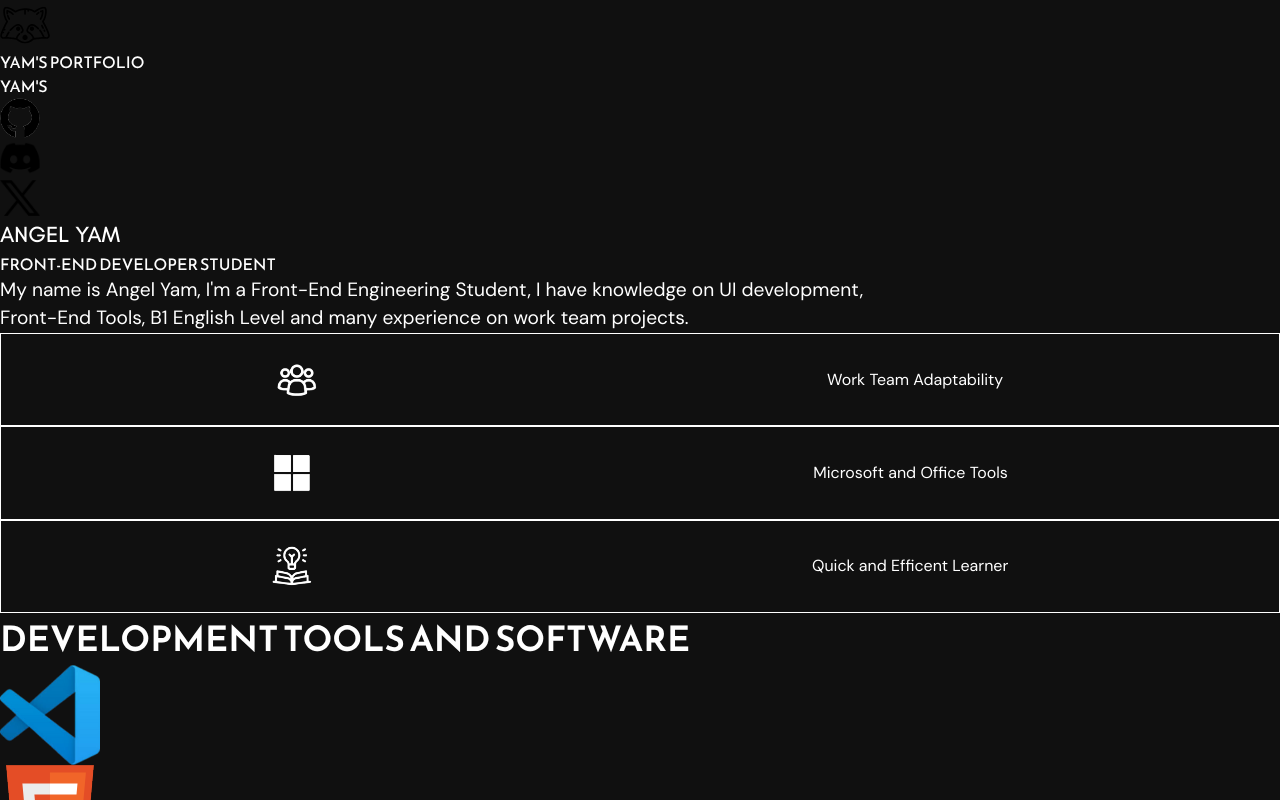
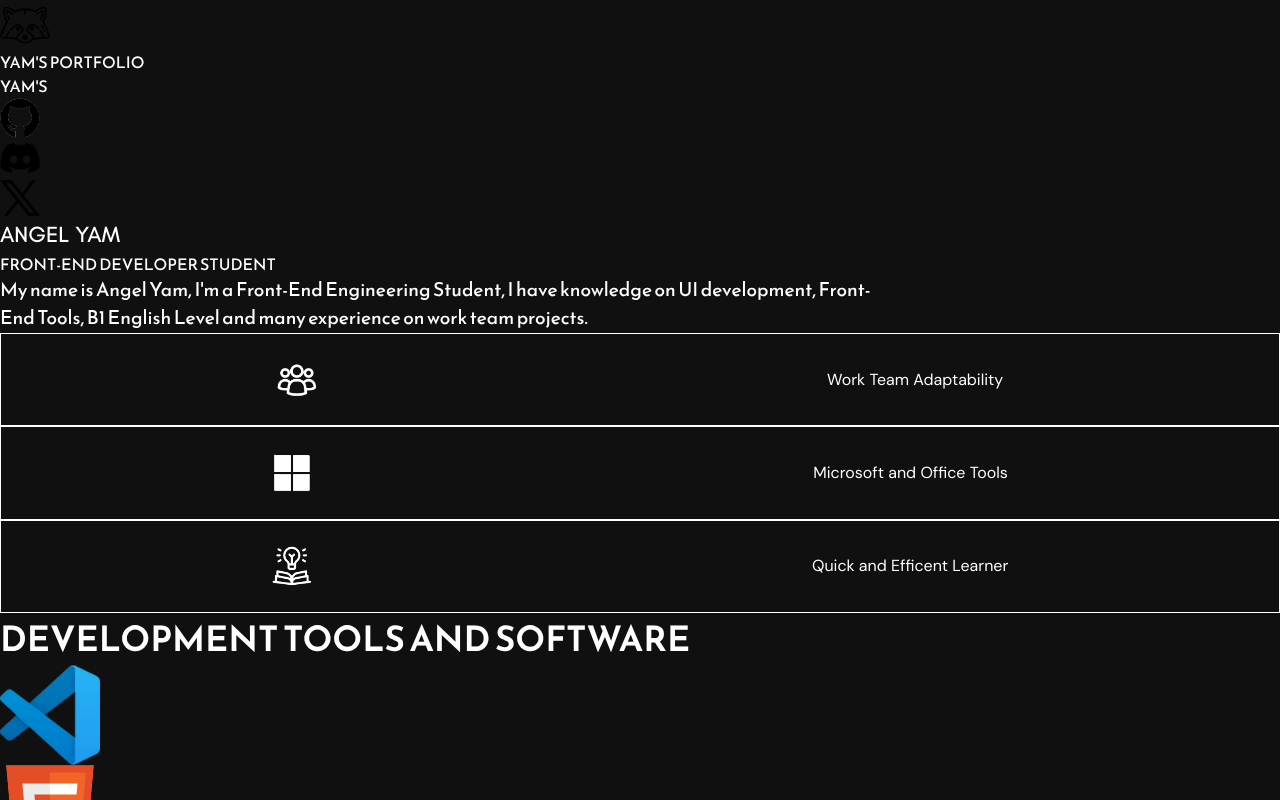
Before and after one commit to Yam3101/portafolio-1, a React (Vite) app: page / in a window 1280 px wide. Shown: the top 800 px of the page. Built offline with nearby package versions, Linux system fonts and the light colour scheme.

Commit message:
changed CSS to Tailwind p3.2

```diff
--- a/src/App.jsx
+++ b/src/App.jsx
@@ -17,7 +17,7 @@ function App() {
         </div>
         <div className='container-info'>
         <div className='bg-blue-600 h-2 back-color-animated mt-2'></div>
-          <div className='text-about-me p-5 text-center'>
+          <div className='text-about-me p-5 text-center font-dm-sans'>
             My name is Angel Yam, I&apos;m a Front-End Engineering Student, I have knowledge on UI development,
             Front-End Tools, B1 English Level and many experience on work team projects.
           </div>
--- a/src/index.css
+++ b/src/index.css
@@ -83,3 +83,7 @@ h1 {
 .font-reem {
   font-family: reem kufi fun;
 }
+
+.font-dm-sans {
+  font-family: reem kufi fun;
+}
```
